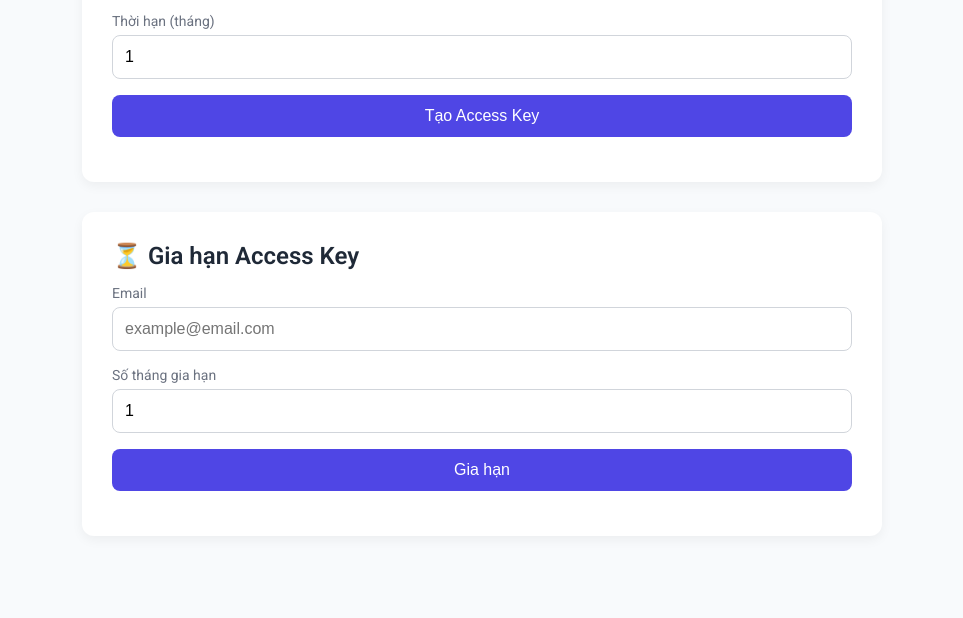
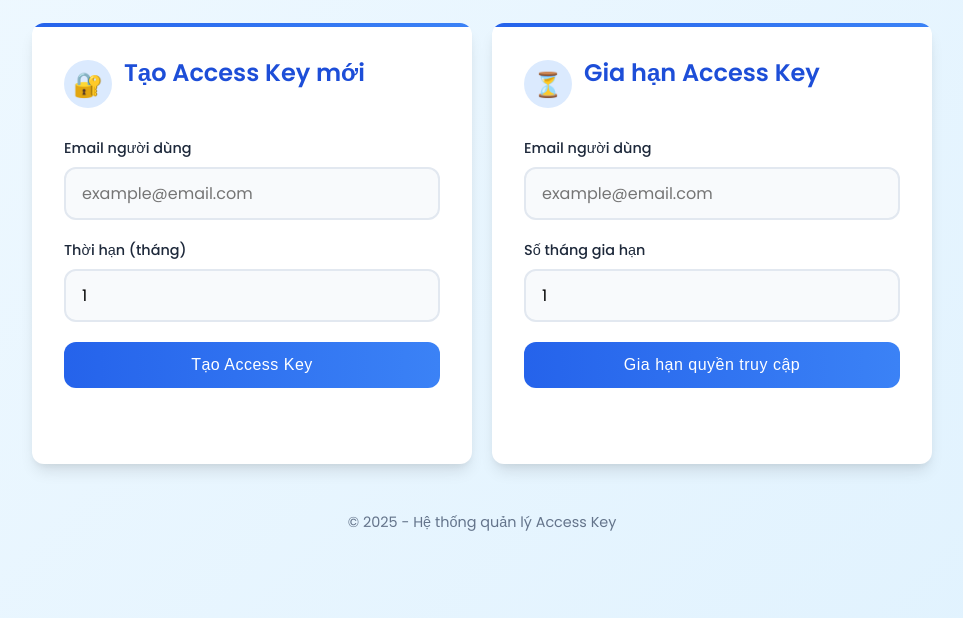
Before and after one commit to Dung200201/Create_AccessKey, a website: page public/index.html in a window 1280 px wide. Shown: the part 182-800 px from the top of the page, without its empty margins (158-1121 px from the left). Drawn offline with Linux system fonts and the light colour scheme.

Commit message:
update gia han key

```diff
--- a/public/index.html
+++ b/public/index.html
@@ -4,96 +4,249 @@
   <meta charset="UTF-8" />
   <meta name="viewport" content="width=device-width, initial-scale=1.0"/>
   <title>Quản lý Access Key</title>
-  <link href="https://fonts.googleapis.com/css2?family=Roboto:wght@400;600&display=swap" rel="stylesheet">
+  <link href="https://fonts.googleapis.com/css2?family=Poppins:wght@300;400;500;600&display=swap" rel="stylesheet">
   <style>
     :root {
-      --primary: #4f46e5;
+      --primary: #2563eb;
+      --primary-light: #3b82f6;
+      --primary-dark: #1d4ed8;
+      --primary-accent: #dbeafe;
       --bg: #f8fafc;
       --card-bg: #ffffff;
-      --text: #1f2937;
-      --muted: #6b7280;
+      --text: #1e293b;
+      --muted: #64748b;
+      --success: #10b981;
+      --error: #ef4444;
       --radius: 12px;
+      --shadow: 0 10px 15px -3px rgba(0, 0, 0, 0.1), 0 4px 6px -2px rgba(0, 0, 0, 0.05);
+      --transition: all 0.3s cubic-bezier(0.4, 0, 0.2, 1);
     }
+
     * {
       box-sizing: border-box;
+      margin: 0;
+      padding: 0;
     }
+
     body {
-      margin: 0;
-      font-family: 'Roboto', sans-serif;
-      background: var(--bg);
+      font-family: 'Poppins', sans-serif;
+      background: linear-gradient(135deg, #f0f9ff 0%, #e0f2fe 100%);
       color: var(--text);
+      min-height: 100vh;
       display: flex;
       justify-content: center;
-      align-items: flex-start;
+      align-items: center;
       padding: 40px 20px;
     }
+
     .container {
-      max-width: 800px;
+      max-width: 900px;
       width: 100%;
     }
-    .section {
+
+    .header {
+      text-align: center;
+      margin-bottom: 2rem;
+    }
+
+    .header h1 {
+      color: var(--primary-dark);
+      font-weight: 600;
+      font-size: 2.2rem;
+      margin-bottom: 0.5rem;
+    }
+
+    .header p {
+      color: var(--muted);
+      font-size: 1.1rem;
+    }
+
+    .card-container {
+      display: grid;
+      grid-template-columns: repeat(auto-fit, minmax(320px, 1fr));
+      gap: 20px;
+    }
+
+    .card {
       background: var(--card-bg);
-      padding: 30px;
+      padding: 2rem;
       border-radius: var(--radius);
-      box-shadow: 0 4px 12px rgba(0, 0, 0, 0.05);
-      margin-bottom: 30px;
-      transition: all 0.3s ease;
+      box-shadow: var(--shadow);
+      transition: var(--transition);
+      position: relative;
+      overflow: hidden;
     }
-    h2 {
-      margin-top: 0;
-      margin-bottom: 15px;
+
+    .card:hover {
+      transform: translateY(-5px);
+      box-shadow: 0 20px 25px -5px rgba(0, 0, 0, 0.1), 0 10px 10px -5px rgba(0, 0, 0, 0.04);
+    }
+
+    .card::before {
+      content: '';
+      position: absolute;
+      top: 0;
+      left: 0;
+      right: 0;
+      height: 4px;
+      background: linear-gradient(90deg, var(--primary) 0%, var(--primary-light) 100%);
+    }
+
+    .card-icon {
+      display: flex;
+      align-items: center;
+      margin-bottom: 1.5rem;
+    }
+
+    .icon {
+      background: var(--primary-accent);
+      color: var(--primary);
+      width: 48px;
+      height: 48px;
+      border-radius: 50%;
+      display: flex;
+      align-items: center;
+      justify-content: center;
+      font-size: 1.5rem;
+      margin-right: 12px;
+    }
+
+    .card h2 {
+      color: var(--primary-dark);
       font-weight: 600;
+      font-size: 1.5rem;
+      margin-bottom: 1.5rem;
     }
+
+    .form-group {
+      margin-bottom: 1.25rem;
+    }
+
     label {
       display: block;
-      font-size: 14px;
-      margin-bottom: 6px;
-      color: var(--muted);
+      font-size: 0.9rem;
+      font-weight: 500;
+      margin-bottom: 8px;
+      color: var(--text);
     }
+
     input {
       width: 100%;
-      padding: 12px;
-      border-radius: 8px;
-      border: 1px solid #d1d5db;
-      margin-bottom: 16px;
-      font-size: 16px;
-      transition: 0.2s;
+      padding: 12px 16px;
+      border-radius: var(--radius);
+      border: 2px solid #e2e8f0;
+      background: #f8fafc;
+      font-size: 1rem;
+      font-family: inherit;
+      transition: var(--transition);
     }
+
     input:focus {
       border-color: var(--primary);
       outline: none;
+      background: white;
+      box-shadow: 0 0 0 3px rgba(37, 99, 235, 0.1);
     }
+
     button {
-      background: var(--primary);
+      background: linear-gradient(90deg, var(--primary) 0%, var(--primary-light) 100%);
       color: white;
       border: none;
-      padding: 12px 16px;
-      font-size: 16px;
-      border-radius: 8px;
+      padding: 14px 20px;
+      font-size: 1rem;
+      font-weight: 500;
+      border-radius: var(--radius);
       cursor: pointer;
-      transition: 0.2s;
+      transition: var(--transition);
       width: 100%;
+      display: flex;
+      align-items: center;
+      justify-content: center;
+      letter-spacing: 0.5px;
     }
+
     button:hover {
-      background: #4338ca;
+      background: linear-gradient(90deg, var(--primary-dark) 0%, var(--primary) 100%);
+      transform: translateY(-2px);
+      box-shadow: 0 4px 6px -1px rgba(0, 0, 0, 0.1), 0 2px 4px -1px rgba(0, 0, 0, 0.06);
     }
+
+    button:active {
+      transform: translateY(0);
+    }
+
     .result {
-      margin-top: 15px;
-      font-size: 15px;
-      color: green;
+      margin-top: 1.25rem;
+      padding: 12px;
+      border-radius: var(--radius);
+      font-size: 0.95rem;
+      transition: var(--transition);
+      opacity: 0;
+      transform: translateY(10px);
+      height: 0;
+      overflow: hidden;
     }
+
+    .result.show {
+      opacity: 1;
+      transform: translateY(0);
+      height: auto;
+      padding: 16px;
+    }
+
+    .success {
+      background-color: rgba(16, 185, 129, 0.1);
+      border: 1px solid rgba(16, 185, 129, 0.2);
+      color: var(--success);
+    }
+
     .error {
-      color: red;
+      background-color: rgba(239, 68, 68, 0.1);
+      border: 1px solid rgba(239, 68, 68, 0.2);
+      color: var(--error);
     }
+
     code {
-      background: #eef2ff;
-      padding: 3px 6px;
+      background: #f1f5f9;
+      padding: 4px 8px;
       border-radius: 4px;
       font-family: monospace;
+      font-size: 0.9rem;
+      color: var(--primary-dark);
+      word-break: break-all;
     }
-    @media (max-width: 600px) {
-      .section {
-        padding: 20px;
+
+    .footer {
+      text-align: center;
+      margin-top: 3rem;
+      color: var(--muted);
+      font-size: 0.9rem;
+    }
+
+    /* Animation for result display */
+    @keyframes fadeIn {
+      from {
+        opacity: 0;
+        transform: translateY(10px);
+      }
+      to {
+        opacity: 1;
+        transform: translateY(0);
+      }
+    }
+
+    /* Responsive adjustments */
+    @media (max-width: 768px) {
+      .card-container {
+        grid-template-columns: 1fr;
+      }
+
+      .header h1 {
+        font-size: 1.8rem;
+      }
+
+      .card {
+        padding: 1.5rem;
       }
     }
   </style>
@@ -101,33 +254,64 @@
 <body>
 
 <div class="container">
+  <div class="header">
+    <h1>Quản Lý Access Key</h1>
+    <p>Tạo và gia hạn quyền truy cập cho người dùng</p>
+  </div>
 
+  <div class="card-container">
     <!-- Tạo Access Key -->
-  <div class="section">
-    <h2>🔐 Tạo Access Key mới</h2>
-    <label for="createEmail">Email</label>
+    <div class="card">
+      <div class="card-icon">
+        <div class="icon">🔐</div>
+        <h2>Tạo Access Key mới</h2>
+      </div>
+
+      <div class="form-group">
+        <label for="createEmail">Email người dùng</label>
         <input type="email" id="createEmail" placeholder="example@email.com">
+      </div>
 
+      <div class="form-group">
         <label for="createMonths">Thời hạn (tháng)</label>
         <input type="number" id="createMonths" min="1" value="1">
+      </div>
 
-    <button onclick="generateAccessKey()">Tạo Access Key</button>
+      <button onclick="generateAccessKey()">
+        Tạo Access Key
+      </button>
+
       <div class="result" id="createResult"></div>
     </div>
 
     <!-- Gia hạn Access Key -->
-  <div class="section">
-    <h2>⏳ Gia hạn Access Key</h2>
-    <label for="renewEmail">Email</label>
+    <div class="card">
+      <div class="card-icon">
+        <div class="icon">⏳</div>
+        <h2>Gia hạn Access Key</h2>
+      </div>
+
+      <div class="form-group">
+        <label for="renewEmail">Email người dùng</label>
         <input type="email" id="renewEmail" placeholder="example@email.com">
+      </div>
 
+      <div class="form-group">
         <label for="renewMonths">Số tháng gia hạn</label>
         <input type="number" id="renewMonths" min="1" value="1">
+      </div>
 
-    <button onclick="renewAccessKey()">Gia hạn</button>
+      <button onclick="renewAccessKey()">
+        Gia hạn quyền truy cập
+      </button>
+
       <div class="result" id="renewResult"></div>
     </div>
+  </div>
 
+  <div class="footer">
+    © 2025 - Hệ thống quản lý Access Key
+  </div>
 </div>
 
 <script>
@@ -140,17 +324,34 @@
     const months = parseInt(document.getElementById("createMonths").value);
     const resultEl = document.getElementById("createResult");
     resultEl.textContent = "";
+    resultEl.classList.remove("show", "success", "error");
 
-    if (!isValidEmail(email)) return resultEl.innerHTML = '<span class="error">Email không hợp lệ</span>';
-    if (!months || months <= 0) return resultEl.innerHTML = '<span class="error">Thời hạn phải lớn hơn 0</span>';
+    if (!isValidEmail(email)) {
+      resultEl.innerHTML = '<span>Email không hợp lệ</span>';
+      resultEl.classList.add("show", "error");
+      return;
+    }
+
+    if (!months || months <= 0) {
+      resultEl.innerHTML = '<span>Thời hạn phải lớn hơn 0</span>';
+      resultEl.classList.add("show", "error");
+      return;
+    }
 
     try {
       const res = await fetch(`/api/generate-access-key?email=${encodeURIComponent(email)}&months=${months}`);
       const data = await res.json();
+
       if (!res.ok) throw new Error(data.message || 'Lỗi không xác định');
+
       resultEl.innerHTML = `✅ Access Key: <code>${data.accessKey}</code>`;
+      resultEl.classList.add("show", "success");
+
+      // Animation effect
+      resultEl.style.animation = 'fadeIn 0.5s ease forwards';
     } catch (err) {
-      resultEl.innerHTML = `<span class="error">❌ ${err.message}</span>`;
+      resultEl.innerHTML = `<span>❌ ${err.message}</span>`;
+      resultEl.classList.add("show", "error");
     }
   }
 
@@ -159,17 +360,34 @@
     const months = parseInt(document.getElementById("renewMonths").value);
     const resultEl = document.getElementById("renewResult");
     resultEl.textContent = "";
+    resultEl.classList.remove("show", "success", "error");
 
-    if (!isValidEmail(email)) return resultEl.innerHTML = '<span class="error">Email không hợp lệ</span>';
-    if (!months || months <= 0) return resultEl.innerHTML = '<span class="error">Số tháng phải lớn hơn 0</span>';
+    if (!isValidEmail(email)) {
+      resultEl.innerHTML = '<span>Email không hợp lệ</span>';
+      resultEl.classList.add("show", "error");
+      return;
+    }
+
+    if (!months || months <= 0) {
+      resultEl.innerHTML = '<span>Số tháng phải lớn hơn 0</span>';
+      resultEl.classList.add("show", "error");
+      return;
+    }
 
     try {
       const res = await fetch(`/api/renew-access-key?email=${encodeURIComponent(email)}&months=${months}`);
       const data = await res.json();
+
       if (!res.ok) throw new Error(data.message || 'Lỗi không xác định');
+
       resultEl.innerHTML = `✅ Gia hạn thành công. Hạn mới: <b>${data.newExpiryDate}</b>`;
+      resultEl.classList.add("show", "success");
+
+      // Animation effect
+      resultEl.style.animation = 'fadeIn 0.5s ease forwards';
     } catch (err) {
-      resultEl.innerHTML = `<span class="error">❌ ${err.message}</span>`;
+      resultEl.innerHTML = `<span>❌ ${err.message}</span>`;
+      resultEl.classList.add("show", "error");
     }
   }
 </script>
```
Lines whose indentation alone changed are shown as unchanged.
